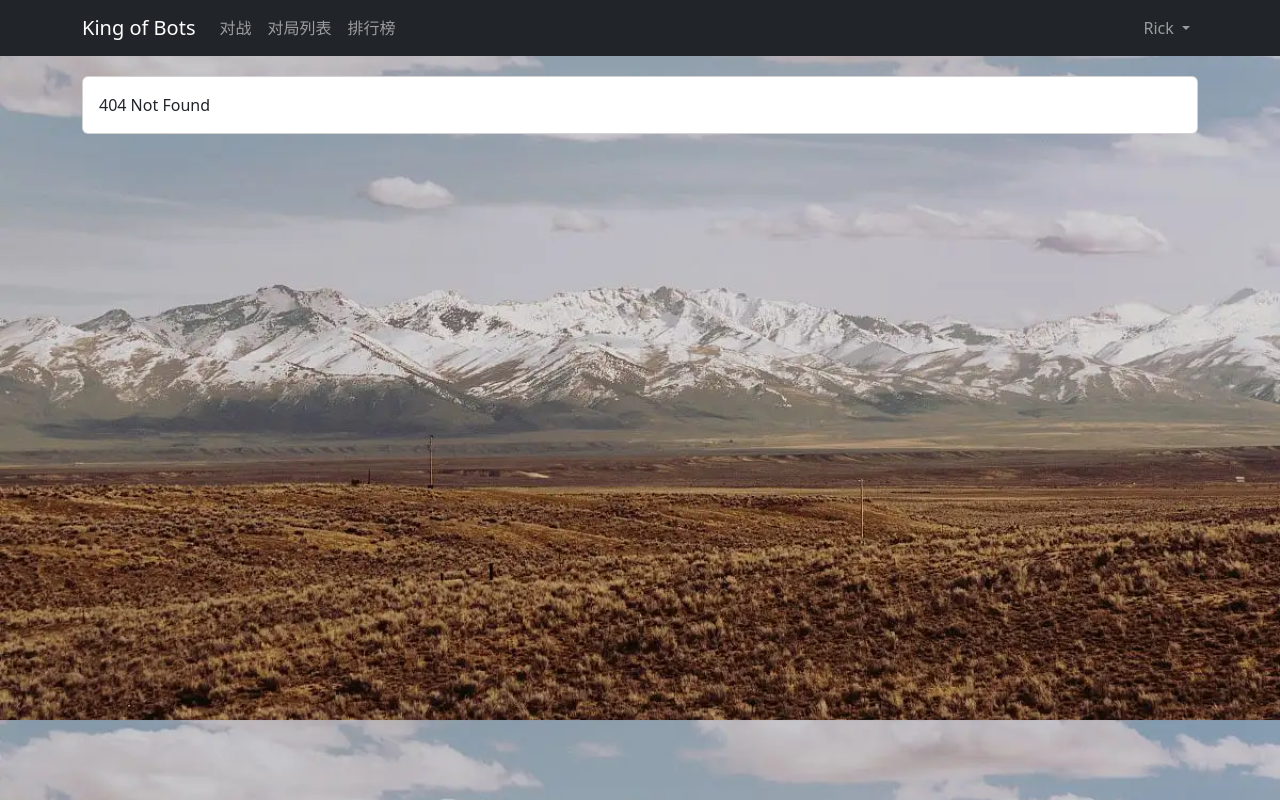
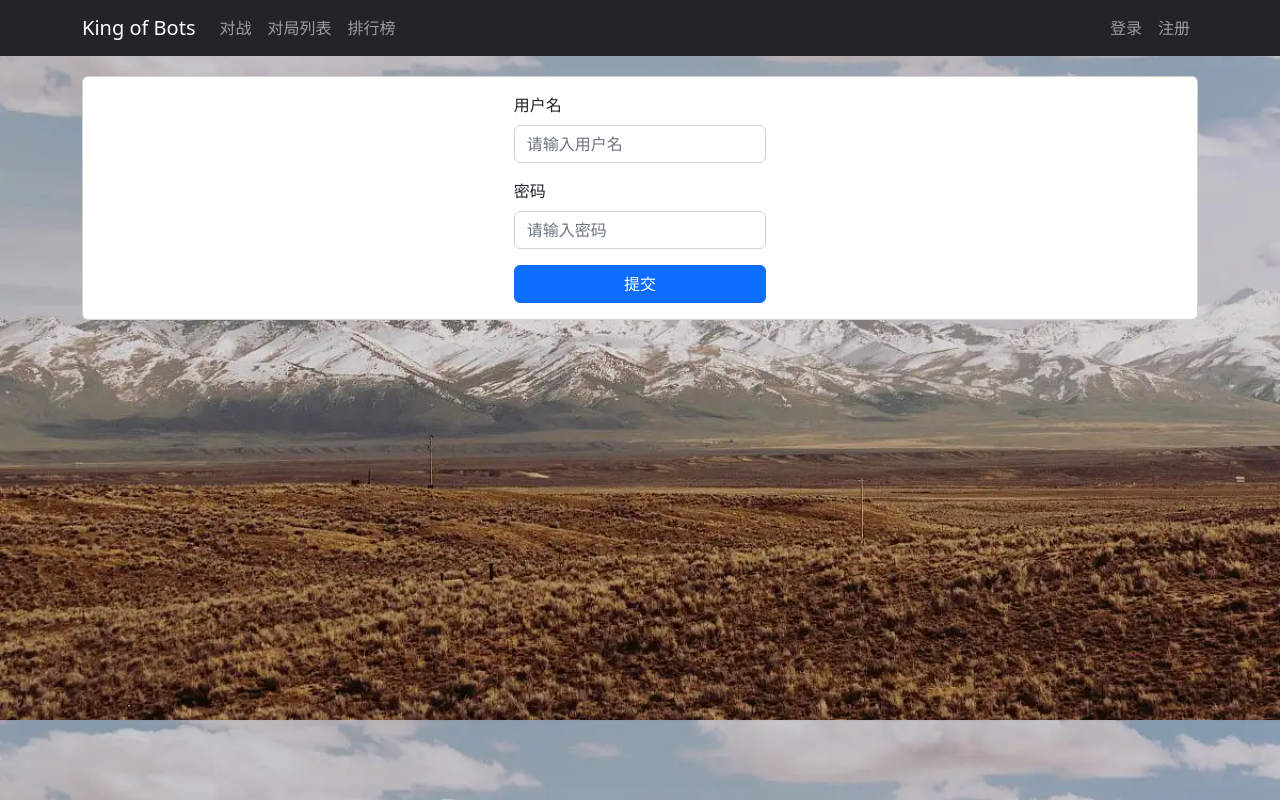
Before and after one commit to Kay-Rick/kob-web, a Vue app: page /user/account/login in a window 1280 px wide. Before the commit this address led to /404/. Built offline with nearby package versions, Linux system fonts and the light colour scheme.

Commit message:
develop login

```diff
--- a/src/components/NavBar.vue
+++ b/src/components/NavBar.vue
@@ -14,18 +14,31 @@
             <router-link :class="route_name == 'ranklist_index' ? 'nav-link active' : 'nav-link' " :to = "{name: 'ranklist_index'}">排行榜</router-link>
           </li>
         </ul>
-        <ul class="navbar-nav">
+        <ul class="navbar-nav" v-if="$store.state.user.is_login">
           <li class="nav-item dropdown">
             <a class="nav-link dropdown-toggle" href="#" role="button" data-bs-toggle="dropdown" aria-expanded="false">
-              Rick
+              {{ $store.state.user.username }}
             </a>
             <ul class="dropdown-menu">
               <li><router-link class="dropdown-item" :to = "{name: 'user_bot_index'}">My Bot</router-link></li>
               <li><hr class="dropdown-divider"></li>
-              <li><a class="dropdown-item" href="#">Logout</a></li>
+              <li><a class="dropdown-item" href="#" @click="logout">Logout</a></li>
             </ul>
           </li>
         </ul>
+        <ul class="navbar-nav" v-else>
+          <li class="nav-item">
+            <router-link class="nav-link" :to="{name: 'user_account_login' }" role="button">
+              登录
+            </router-link>
+          </li>
+          <li class="nav-item">
+            <router-link class="nav-link" :to="{name: 'user_account_register'}" role="button">
+              注册
+            </router-link>
+          </li>
+        </ul>
+
       </div>
     </div>
   </nav>
@@ -34,14 +47,21 @@
 <script>
 import { useRoute } from 'vue-router'
 import { computed } from 'vue'
+import { useStore } from 'vuex';
+
 export default {
   setup() {
     const route = useRoute();
+    const store = useStore();
     let route_name = computed(() => {
       return route.name
     });
+    const logout = () => {
+      store.dispatch("logout");
+    };
     return {
-      route_name
+      route_name,
+      logout
     }
   }
 }
--- a/src/router/index.js
+++ b/src/router/index.js
@@ -4,6 +4,8 @@ import RecordIndexView from '../views/record/RecordIndexView.vue'
 import RanklistIndexView from '../views/ranklist/RanklistIndexView.vue'
 import UserBotIndexView from '../views/user/bot/UserBotIndexView.vue'
 import NotFoundView from '../views/error/NotFoundView.vue'
+import UserAccountLoginView from '../views/user/account/UserAccountLoginView.vue'
+import UserAccountRegisterView from '../views/user/account/UserAccountRegisterView.vue'
 
 const routes = [
   {
@@ -32,6 +34,16 @@ const routes = [
     component: UserBotIndexView
   },
   {
+    path: "/user/account/login/",
+    name: "user_account_login",
+    component: UserAccountLoginView
+  },
+  {
+    path: "/user/account/register/",
+    name: "user_account_register",
+    component: UserAccountRegisterView
+  },
+  {
     path: "/404/",
     name: "404",
     component: NotFoundView
--- a/src/store/index.js
+++ b/src/store/index.js
@@ -1,4 +1,5 @@
 import { createStore } from 'vuex'
+import ModuleUser from './user'
 
 export default createStore({
   state: {
@@ -10,5 +11,6 @@ export default createStore({
   actions: {
   },
   modules: {
+    user: ModuleUser
   }
 })
--- /dev/null
+++ b/src/store/user.js
@@ -0,0 +1,85 @@
+import $ from 'jquery'
+
+export default {
+  state: {
+    id: "",
+    username: "",
+    photo: "",
+    token: "",
+    is_login: false,
+  },
+  getters: {
+  },
+  mutations: {
+    updateUser(state, user) {
+      state.id = user.id;
+      state.username = user.username;
+      state.photo = user.photo;
+      state.is_login = user.is_login;
+    },
+    updateToken(state, token) {
+      state.token = token;
+    },
+    logout(state) {
+      state.id = "";
+      state.username = "";
+      state.photo = "";
+      state.is_login = false;
+    }
+  },
+  actions: {
+    login(context, data) {
+      $.ajax({
+        url: "http://127.0.0.1:3000/user/account/token/",
+        type: "post",
+        headers: {
+          "Content-Type": "application/json;charset=utf-8;",
+        },
+        dataType: "json",
+        data: JSON.stringify({
+            username: data.username,
+            password: data.password,
+        }),
+        success(resp) {
+          if (resp.error_message === "success") {
+            context.commit("updateToken", resp.token);
+            data.success(resp);
+          } else {
+            data.error(resp);
+          }
+        },
+        error(resp) {
+          data.error(resp);
+        }
+      });
+    },
+    getinfo(context, data) {
+      $.ajax({
+        url: "http://127.0.0.1:3000/user/account/info/",
+        type: "get",
+        headers: {
+            Authorization: "Bearer " + context.state.token,
+        },
+        success(resp) {
+            if (resp.error_message === "success") {
+                context.commit("updateUser", {
+                    ...resp,
+                    is_login: true,
+                });
+                data.success(resp);
+            } else {
+                data.error(resp);
+            }
+        },
+        error(resp) {
+            data.error(resp);
+        }
+      })
+    },
+    logout(context) {
+        context.commit("logout");
+    }
+  },
+  modules: {
+  }
+}
--- /dev/null
+++ b/src/views/user/account/UserAccountLoginView.vue
@@ -0,0 +1,75 @@
+<template>
+  <ContentField>
+    <div class="row justify-content-md-center">
+      <div class="col-3">
+        <form @submit.prevent="login">
+          <div class="mb-3">
+              <label for="username" class="form-label">用户名</label>
+              <input v-model="username" type="text" class="form-control" id="username" placeholder="请输入用户名">
+          </div>
+          <div class="mb-3">
+              <label for="password" class="form-label">密码</label>
+              <input v-model="password" type="password" class="form-control" id="password" placeholder="请输入密码">
+          </div>
+          <div class="error-message">{{ error_message }}</div>
+          <button type="submit" class="btn btn-primary">提交</button>
+        </form>
+      </div>
+    </div>
+</ContentField>
+</template>
+
+<script>
+import ContentField from '../../../components/ContentField.vue';
+import { useStore } from 'vuex';
+import { ref } from 'vue';
+import router from '../../../router/index'
+
+export default {
+  components: {
+    ContentField
+  },
+  setup() {
+    const store = useStore();
+    let username = ref('');
+    let password = ref('');
+    let error_message = ref('');
+
+    const login = () => {
+      error_message.value = "";
+      store.dispatch("login", {
+        username: username.value,
+        password: password.value,
+        success() {
+          store.dispatch("getinfo", {
+            success() {
+              router.push({name: 'home'});
+              console.log(store.state.user);
+            }
+          })
+        },
+        error() {
+          error_message.value = "用户名或密码错误";
+        }
+      })
+    };
+
+    return {
+      username,
+      password,
+      error_message,
+      login
+    }
+  }
+}
+
+</script>
+
+<style scoped>
+button {
+    width: 100%;
+}
+div.error-message {
+    color: red;
+}
+</style>
--- /dev/null
+++ b/src/views/user/account/UserAccountRegisterView.vue
@@ -0,0 +1,18 @@
+<template>
+  <ContentField>注册</ContentField>
+</template>
+
+<script>
+import ContentField from '../../../components/ContentField.vue';
+
+export default {
+  components: {
+    ContentField
+  }
+}
+
+</script>
+
+<style scoped>
+
+</style>
```
